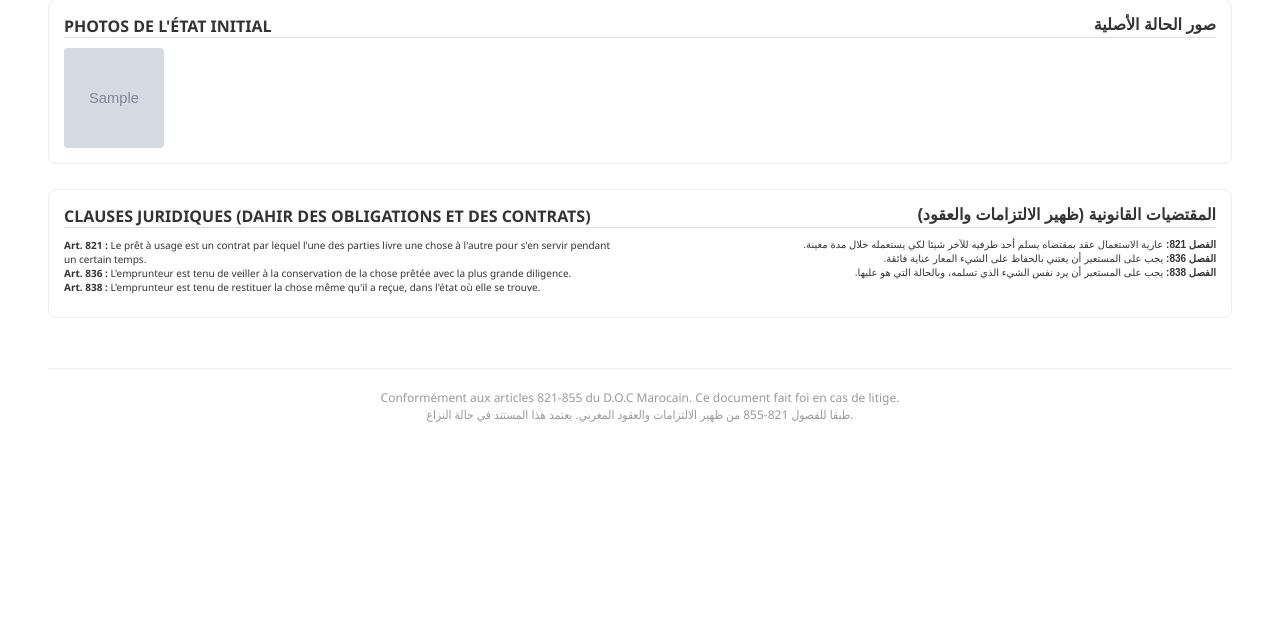
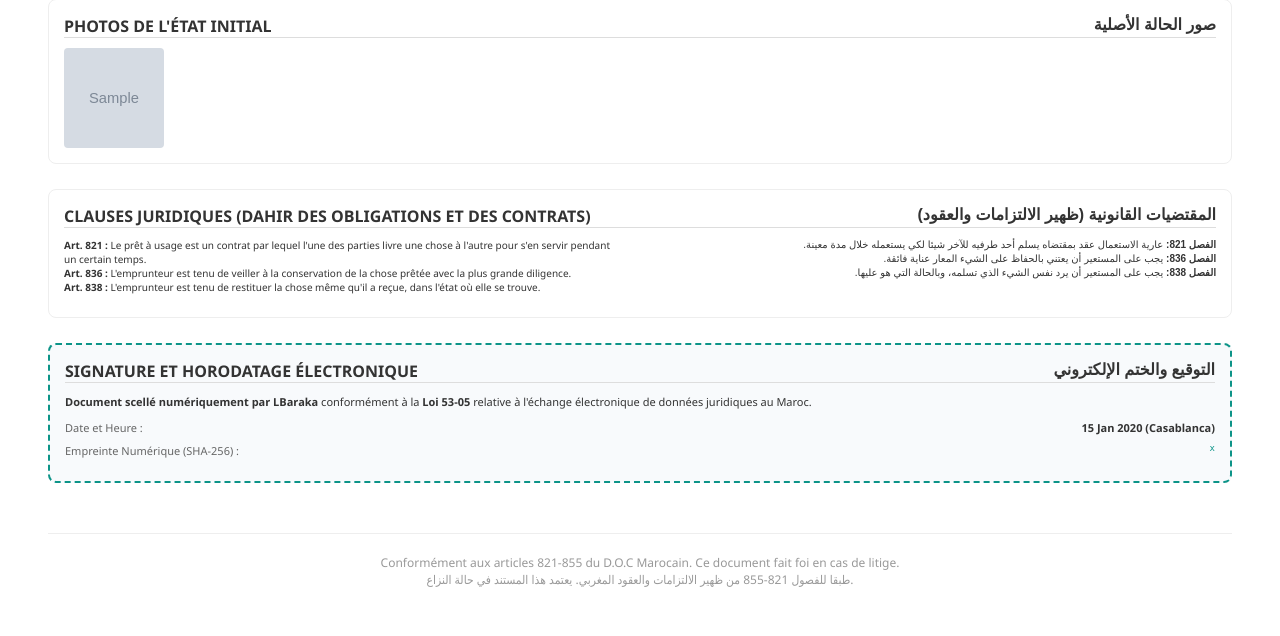
Before and after one commit to Abdelhakim-Baalla/LBaraka, a Node project: template backend/src/contrat/templates/contrat-bilingue.hbs in a window 1280 px wide. Shown: the part 576-1212 px from the top of the page. Before the commit the page ends 998 px from the top, so only its background shows below. Run offline with Node 20 templates, Linux system fonts and the light colour scheme; the template is opened without the code that fills it: most values are stand-ins (such as "Sample title", 1, 10 or a date in 2020); grey boxes marked "Sample" are stand-in pictures.

Commit message:
feat(LBAR-27): implement digital signature and timestamping according to Law 53-05

```diff
--- a/backend/src/contrat/templates/contrat-bilingue.hbs
+++ b/backend/src/contrat/templates/contrat-bilingue.hbs
@@ -102,6 +102,24 @@
         </div>
     </div>
 
+    <div class="section" style="background-color: #f8fafc; border: 2px dashed #0D9488;">
+        <div class="section-title">
+            <span>SIGNATURE ET HORODATAGE ÉLECTRONIQUE</span>
+            <span class="arabic">التوقيع والختم الإلكتروني</span>
+        </div>
+        <div style="font-size: 11px;">
+            <p><strong>Document scellé numériquement par LBaraka</strong> conformément à la <strong>Loi 53-05</strong> relative à l'échange électronique de données juridiques au Maroc.</p>
+            <div class="row">
+                <span class="label">Date et Heure :</span>
+                <span class="value">{{timestamp}} (Casablanca)</span>
+            </div>
+            <div class="row">
+                <span class="label">Empreinte Numérique (SHA-256) :</span>
+                <code style="font-size: 9px; color: #0D9488;">{{hashSignature}}</code>
+            </div>
+        </div>
+    </div>
+
     <div class="footer">
         Conformément aux articles 821-855 du D.O.C Marocain. Ce document fait foi en cas de litige.<br>
         طبقا للفصول 821-855 من ظهير الالتزامات والعقود المغربي. يعتمد هذا المستند في حالة النزاع.
```
Also changed, not shown: backend/src/contrat/contrat.service.ts (+16 -2 lines).
